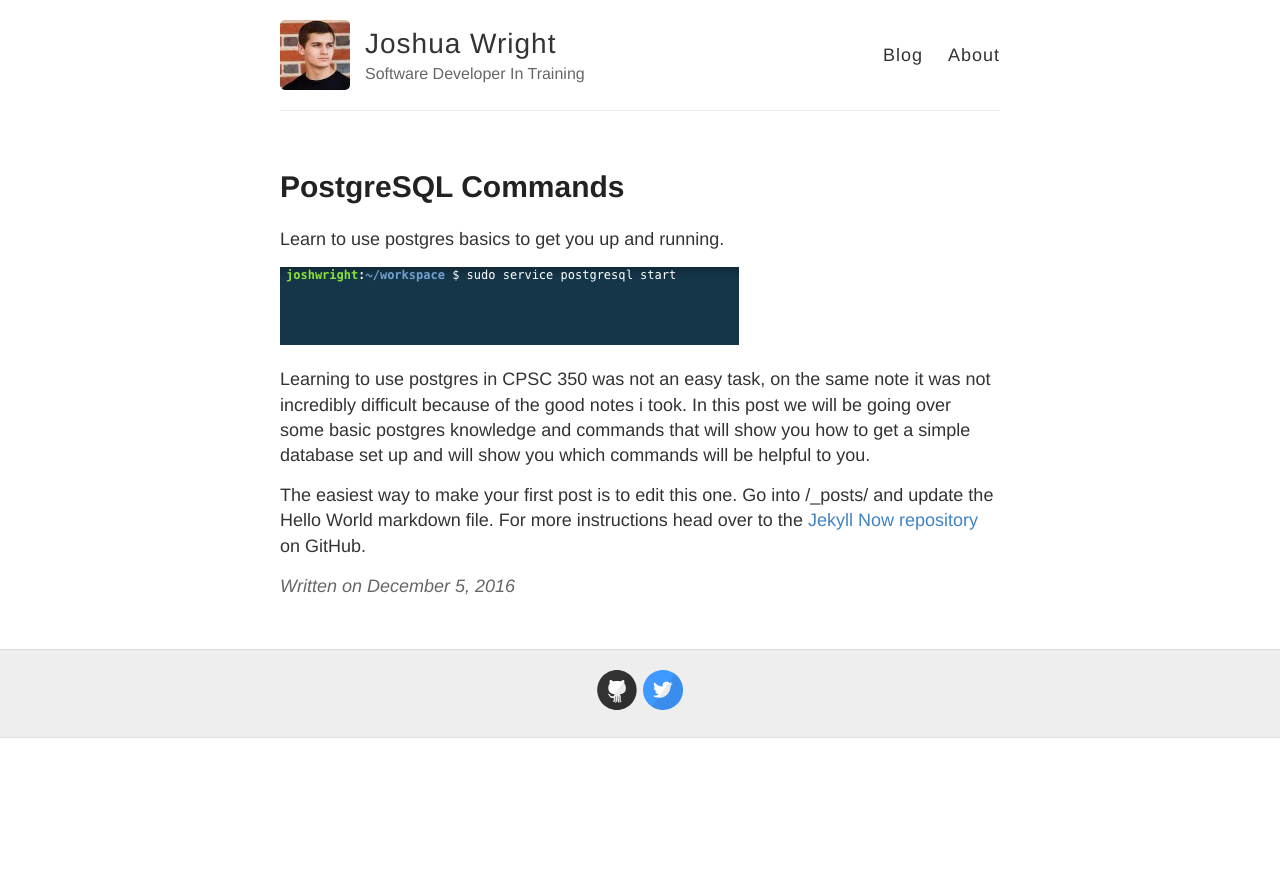
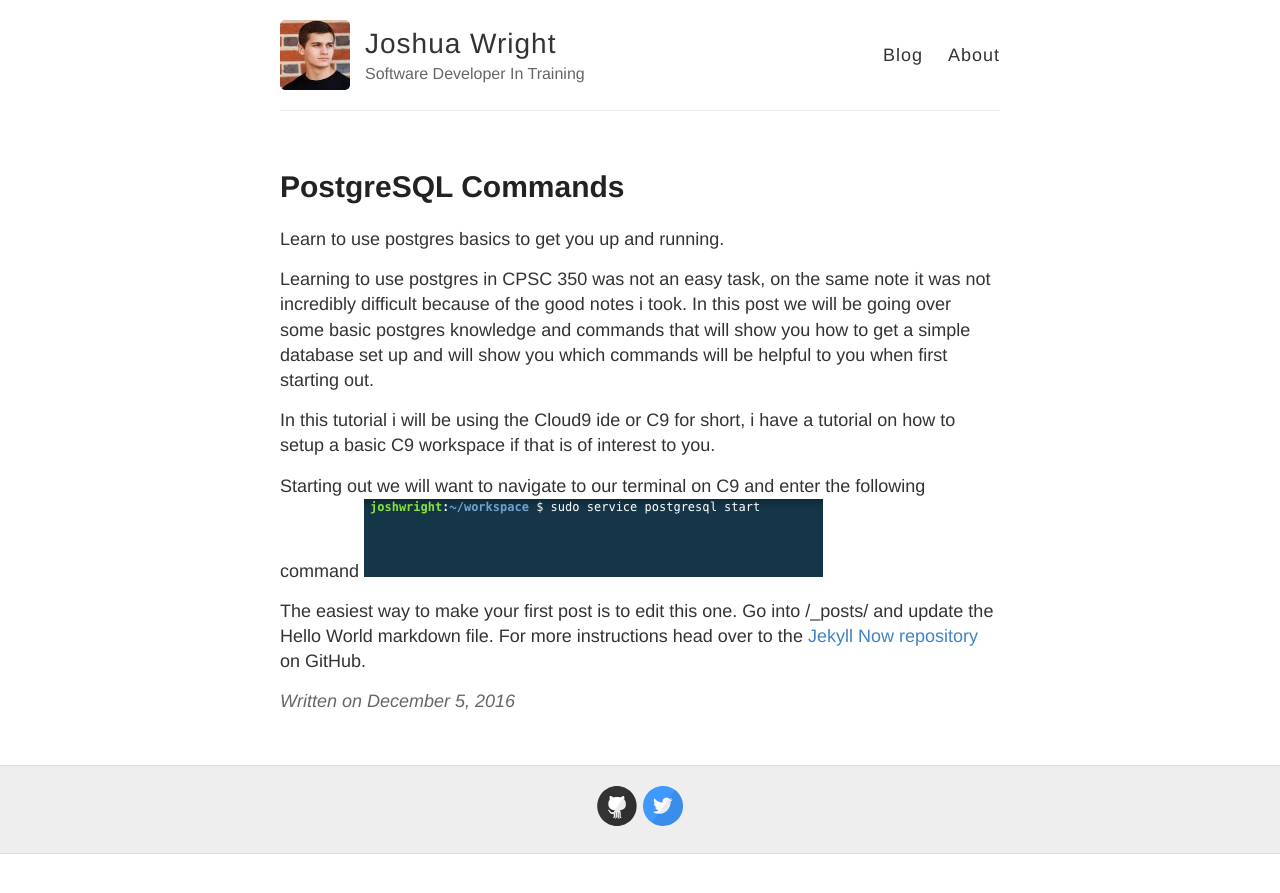
Before and after one commit to JoshTWright/devBlog, a Jekyll site: the page built from _posts/2016-12-5-PostgreSQLCommands.md, in a window 1280 px wide. Shown: the top 893 px of the page. Built offline with Jekyll 4.4.1, drawn with Linux system fonts in a browser that asks for light colours.

Commit message:
Update 2016-12-5-PostgreSQLCommands.md

```diff
--- a/_posts/2016-12-5-PostgreSQLCommands.md
+++ b/_posts/2016-12-5-PostgreSQLCommands.md
@@ -5,8 +5,12 @@ title: PostgreSQL Commands
 
 Learn to use postgres basics to get you up and running.
 
+Learning to use postgres in CPSC 350 was not an easy task, on the same note it was not incredibly difficult because of the good notes i took. In this post we will be going over some basic postgres knowledge and commands that will show you how to get a simple database set up and will show you which commands will be helpful to you when first starting out.
+
+In this tutorial i will be using the Cloud9 ide or C9 for short, i have a tutorial on how to setup a basic C9 workspace if that is of interest to you.
+
+
+Starting out we will want to navigate to our terminal on C9 and enter the following command
 ![_config.yml]({{ site.baseurl }}/images/pgstart.png)
 
-Learning to use postgres in CPSC 350 was not an easy task, on the same note it was not incredibly difficult because of the good notes i took. In this post we will be going over some basic postgres knowledge and commands that will show you how to get a simple database set up and will show you which commands will be helpful to you.
-
 The easiest way to make your first post is to edit this one. Go into /_posts/ and update the Hello World markdown file. For more instructions head over to the [Jekyll Now repository](https://github.com/barryclark/jekyll-now) on GitHub.
```
